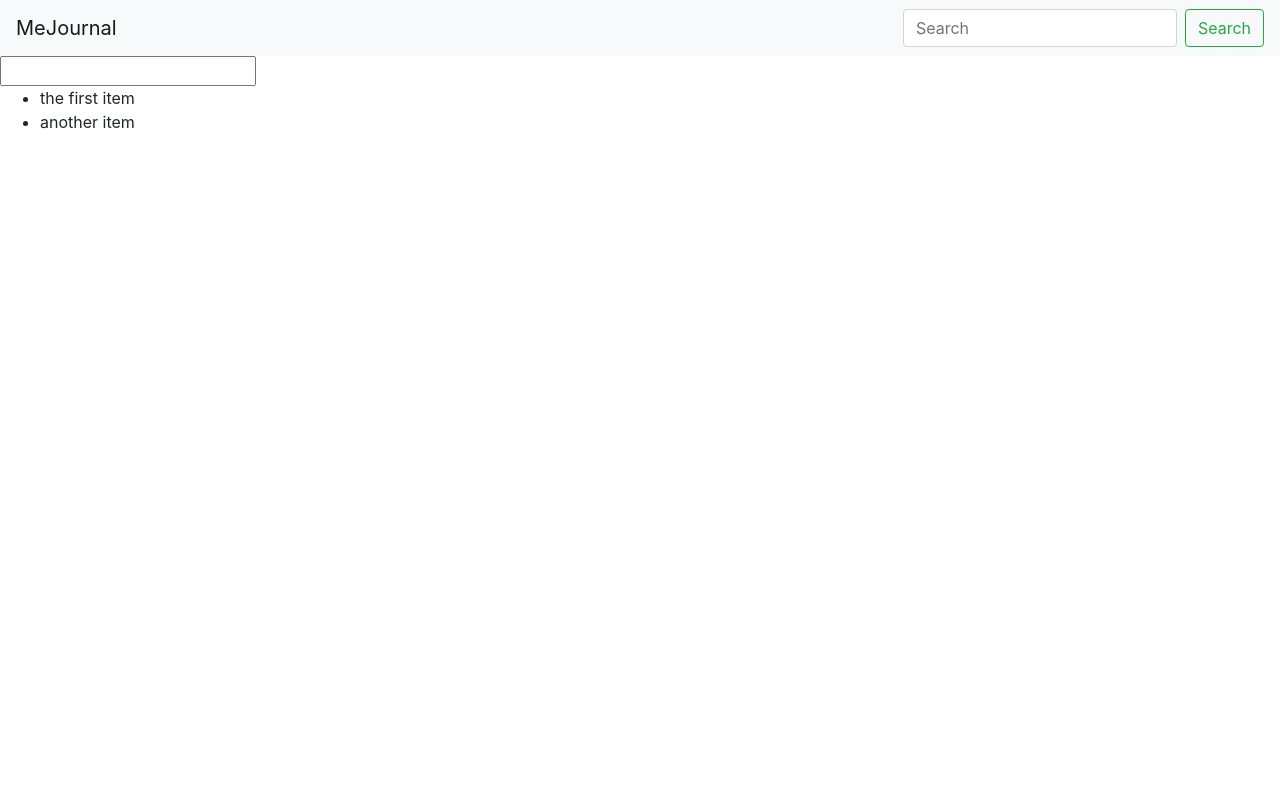
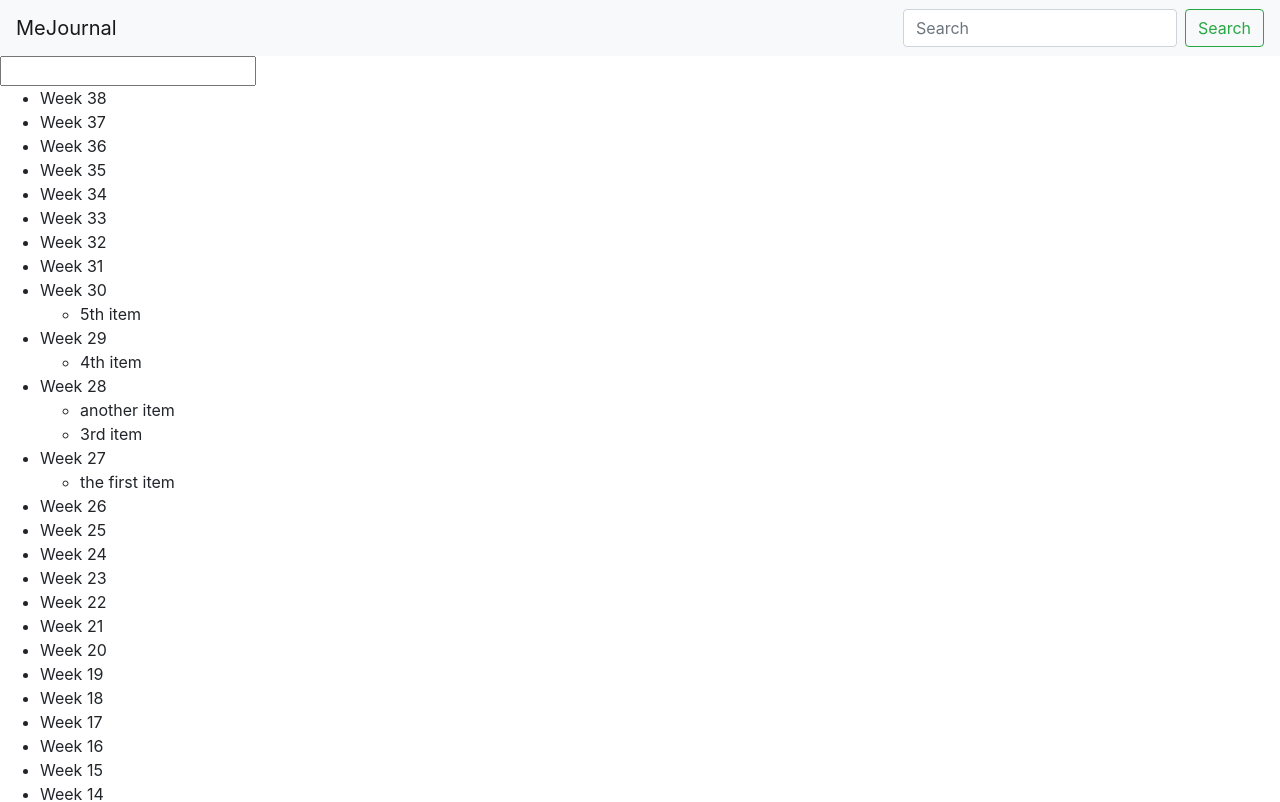
Before and after one commit to muatik/mejournal-app, a React (Create React App) app in the folder mejournal-ui/: page / in a window 1280 px wide. Shown: the top 802 px of the page. Built offline with nearby package versions, Linux system fonts and the light colour scheme.

Commit message:
group memos by week number

```diff
--- a/mejournal-ui/package.json
+++ b/mejournal-ui/package.json
@@ -8,6 +8,7 @@
     "@testing-library/user-event": "^7.1.2",
     "axios": "^0.19.2",
     "bootstrap": "^4.5.0",
+    "moment": "^2.27.0",
     "react": "^16.13.1",
     "react-dom": "^16.13.1",
     "react-scripts": "3.4.1"
--- a/mejournal-ui/src/App.js
+++ b/mejournal-ui/src/App.js
@@ -2,18 +2,35 @@ import React, { useState } from 'react';
 import NavBar from './components/NavBar';
 import MemoList from './components/MemoList';
 import MemoForm from './components/MemoForm';
+import moment from 'moment';
+
 
 const App = () => {
   const [memoList, setMemoList] = useState([
     {
       'id': 1,
       'text': 'the first item',
-      'date': new Date()
+      'date': moment('2020-07-01')
     },
     {
       'id': 2,
       'text': 'another item',
-      'date': new Date()
+      'date': moment('2020-07-8')
+    },
+    {
+      'id': 3,
+      'text': '3rd item',
+      'date': moment('2020-07-10')
+    },
+    {
+      'id': 4,
+      'text': '4th item',
+      'date': moment('2020-07-16')
+    },
+    {
+      'id': 5,
+      'text': '5th item',
+      'date': moment('2020-07-20')
     }
   ]);
 
@@ -23,8 +40,13 @@ const App = () => {
       'text': text,
       'date': date
     }
-    setMemoList([...memoList, newMemo])
-    onComplete();
+    console.log(newMemo)
+    return new Promise((resovle, reject) => {
+      setMemoList([...memoList, newMemo])
+      resovle();
+    });
+
+
   }
 
   return (<div>
--- a/mejournal-ui/src/components/MemoForm/memoForm.js
+++ b/mejournal-ui/src/components/MemoForm/memoForm.js
@@ -6,17 +6,18 @@ const MemoForm = ({ onSubmit }) => {
 
   const submitForm = (e) => {
     e.preventDefault();
-    const { text: textInp } = e.target;
+    const form = e.target;
+    const { text: textInp } = form;
 
     const memo = {
       text: textInp.value,
       date: new Date()
     }
-
-    onSubmit(memo, resetForm);
+    onSubmit(memo).then(() => form.reset());
   }
 
   const resetForm = () => {
+    console.log(formRef)
     formRef.current.reset();
   }
 
--- a/mejournal-ui/src/components/MemoList/MemoList.js
+++ b/mejournal-ui/src/components/MemoList/MemoList.js
@@ -1,11 +1,20 @@
 import React from 'react';
 import Memo from '../Memo';
+import moment from 'moment'
 
 const MemoList = ({ memoList }) => {
 
-  const memoListView = memoList.map(memo =>
-    <li key={memo.id}><Memo memo={memo} /></li>
-  );
+  const getWeekNumber = (date) => { console.log(moment(date).week()); return moment(date).week(); }
+
+  const thisWeek = getWeekNumber(new Date());
+  const weeksBucket = Array.from({ length: thisWeek }, (a, b) => { return [] });
+  memoList.map(memo => weeksBucket[getWeekNumber(memo.date) - 1].push(memo));
+
+  const memoListView = weeksBucket.map((memosInWeek, weekNumber) => {
+    return <li key={weekNumber + 1}>Week {weekNumber + 1}<ul>
+      {memosInWeek.map(memo => <li key={memo.id}><Memo memo={memo} /></li>)}
+    </ul></li>
+  }).reverse()
 
   return (
     <ul>
```
Also changed, not shown: 1 other file (tests, documents, lock files or other folders).
